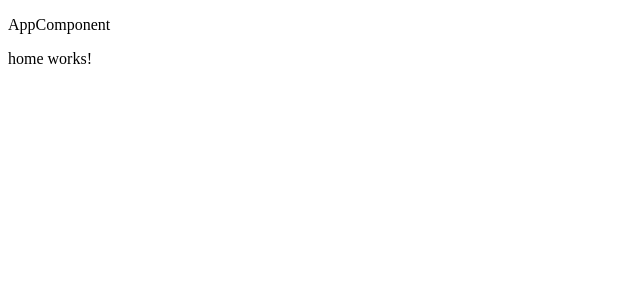
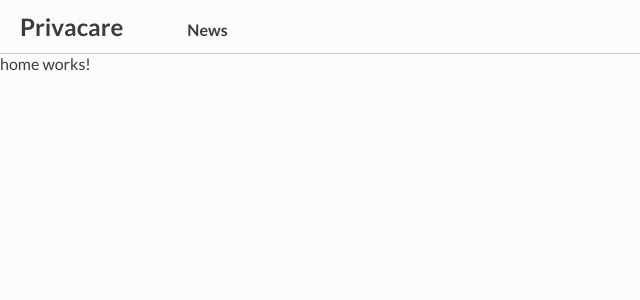
Before and after one commit to MateuszSzlachetko/privacare-frontend, an Angular app: page / in a window 1280 px wide. Shown: the top 300 px of the page, without its empty margins (0-640 px from the left). Built offline with nearby package versions, Linux system fonts and the light colour scheme.

Commit message:
feat: add navbar

```diff
--- a/src/app/app-routing.module.ts
+++ b/src/app/app-routing.module.ts
@@ -4,7 +4,8 @@ import {HomeComponent} from "./components/home/home.component";
 
 const routes: Routes = [
   {path: '', component: HomeComponent},
-  {path: 'test', loadChildren: () => import('./modules/test/test.module').then(m => m.TestModule)}
+  {path: 'news', loadChildren: () => import('./modules/news/news.module').then(m => m.NewsModule)},
+  {path: 'test', loadChildren: () => import('./modules/test/test.module').then(m => m.TestModule)},
 ];
 
 @NgModule({
--- a/src/app/app.component.html
+++ b/src/app/app.component.html
@@ -1,2 +1,2 @@
-<p [routerLink]="['test']">AppComponent</p>
+<app-navbar></app-navbar>
 <router-outlet></router-outlet>
--- /dev/null
+++ b/src/app/components/navbar/navbar.component.html
@@ -0,0 +1,13 @@
+<nav class="navbar">
+  <div class="navbar__logo">
+    <a [routerLink]="['']" class="navbar__link navbar__link--logo">
+      Privacare
+    </a>
+  </div>
+
+  <div class="navbar__link-group">
+    <a [routerLink]="['news']" class="navbar__link">
+      News
+    </a>
+  </div>
+</nav>
--- /dev/null
+++ b/src/app/components/navbar/navbar.component.scss
@@ -0,0 +1,37 @@
+@import "src/styles";
+
+.navbar {
+  display: flex;
+  flex-direction: row;
+  //justify-content: space-between;
+  border-bottom: 0.8px solid rgba(0, 0, 0, 0.2);
+  padding: 0.75rem 1.25rem;
+}
+
+.navbar__logo {
+
+}
+
+.navbar__link-group {
+  display: flex;
+  flex-direction: row;
+  align-items: center;
+  margin-left: 4rem;
+
+  & > .navbar__link {
+    padding-top: 6px;
+  }
+}
+
+.navbar__link {
+  color: $text;
+  font-weight: 700;
+  cursor: pointer;
+  font-size: 1rem;
+  text-align: end;
+  //padding: 10px;
+}
+
+.navbar__link--logo {
+  font-size: 1.5rem;
+}
--- a/src/styles.scss
+++ b/src/styles.scss
@@ -1 +1,31 @@
-/* You can add global styles to this file, and also import other style files */
+@import url('https://fonts.googleapis.com/css2?family=Lato:wght@400;700&display=swap');
+
+$text: #3b3b3b;
+$background: #fcfcfc;
+$primary: #39dbb5;
+$secondary: #9afef7;
+$accent: #003a9e;
+
+*,
+*::before,
+*::after {
+  margin: 0;
+  padding: 0;
+  box-sizing: border-box;
+  font: inherit;
+}
+
+html {
+  font-family: "Lato", serif;
+  color: $text;
+  height: 100%;
+}
+
+body {
+  background-color: $background;
+  height: 100%;
+}
+
+a {
+  text-decoration: none;
+}
```
Also changed, not shown: src/app/app.module.ts (+6 -2 lines), src/app/components/navbar/navbar.component.ts (added, +10 -0 lines), 1 other file (tests, documents, lock files or other folders).
